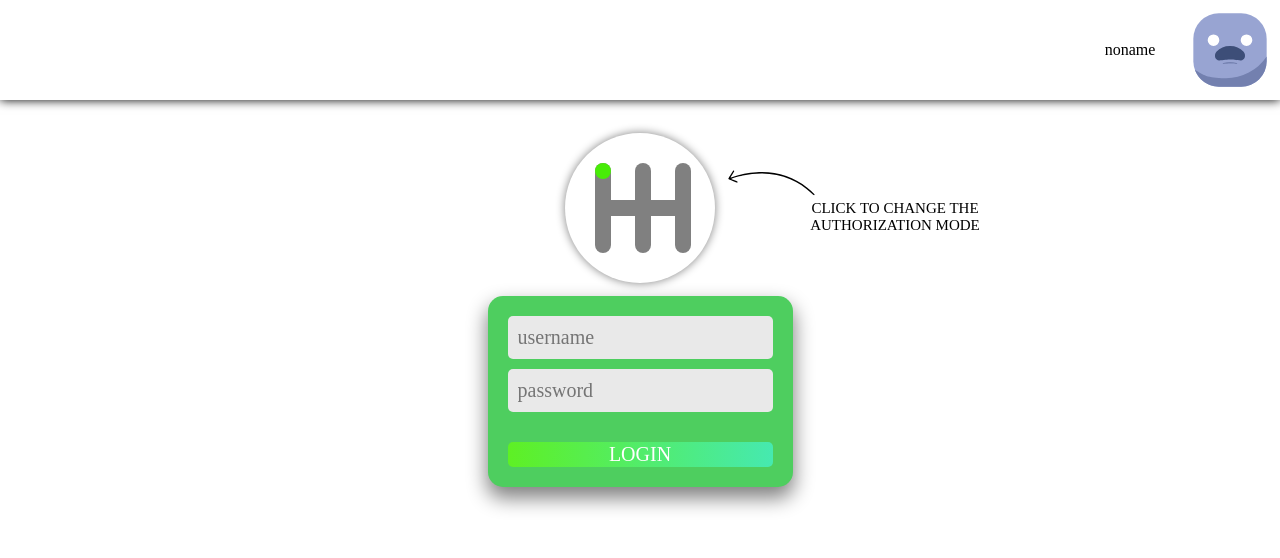
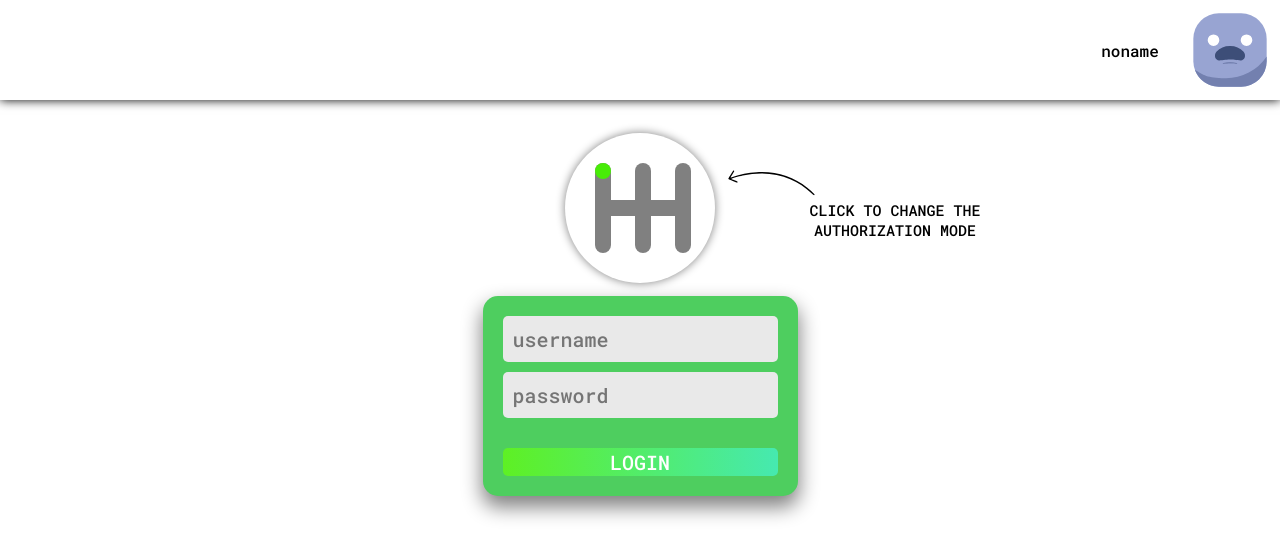
Before and after one commit to ShagalEugene/site.github.io, a plain HTML site: page index.html in a window 1280 px wide. Drawn offline with Linux system fonts and the light colour scheme.

Commit message:
index.html

```diff
--- a/index.html
+++ b/index.html
@@ -5,6 +5,7 @@
     <meta name="viewport" content="width=device-width, initial-scale=1.0">
     <link rel="stylesheet" type="text/css" href="css/style.css">
     <link rel="stylesheet" type="text/css" href="css/authorization.css">
+    <link rel="stylesheet" type="text/css" href="../css/font.css">
     <title>Main</title>
 </head>
 <body>
```
